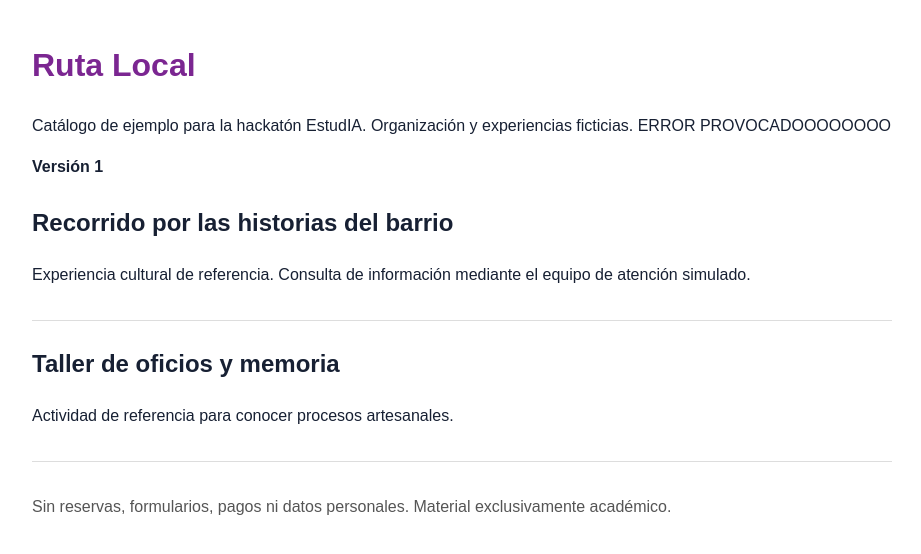
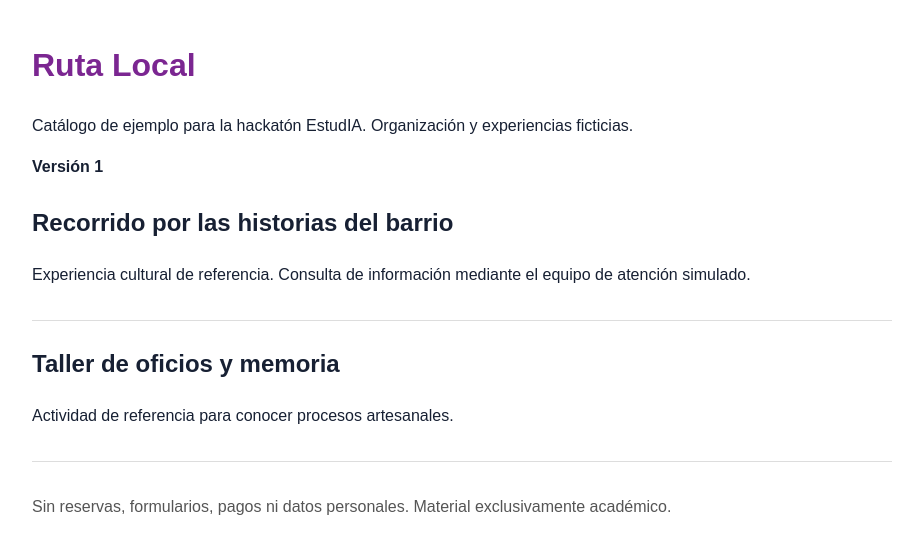
Before and after one commit to Sativa-Nova/pruebaxdd, a plain HTML site: page index.html in a window 1280 px wide. Shown: the whole page, without its empty margins (178-1099 px from the left). Drawn offline with Linux system fonts and the light colour scheme.

Commit message:
Add files via upload

```diff
--- a/index.html
+++ b/index.html
@@ -1 +1 @@
-<!doctype html><html lang="es"><head><meta charset="utf-8"><meta name="viewport" content="width=device-width, initial-scale=1"><title>Ruta Local - Catálogo ficticio</title><link rel="stylesheet" href="styles.css"></head><body><h1>Ruta Local</h1><p>Catálogo de ejemplo para la hackatón EstudIA. Organización y experiencias ficticias. ERROR PROVOCADOOOOOOOO</p><p><strong>Versión 1</strong></p><article><h2>Recorrido por las historias del barrio</h2><p>Experiencia cultural de referencia. Consulta de información mediante el equipo de atención simulado.</p></article><article><h2>Taller de oficios y memoria</h2><p>Actividad de referencia para conocer procesos artesanales.</p></article><footer>Sin reservas, formularios, pagos ni datos personales. Material exclusivamente académico.</footer></body></html>
+<!doctype html><html lang="es"><head><meta charset="utf-8"><meta name="viewport" content="width=device-width, initial-scale=1"><title>Ruta Local - Catálogo ficticio</title><link rel="stylesheet" href="styles.css"></head><body><h1>Ruta Local</h1><p>Catálogo de ejemplo para la hackatón EstudIA. Organización y experiencias ficticias.</p><p><strong>Versión 1</strong></p><article><h2>Recorrido por las historias del barrio</h2><p>Experiencia cultural de referencia. Consulta de información mediante el equipo de atención simulado.</p></article><article><h2>Taller de oficios y memoria</h2><p>Actividad de referencia para conocer procesos artesanales.</p></article><footer>Sin reservas, formularios, pagos ni datos personales. Material exclusivamente académico.</footer></body></html>
```
